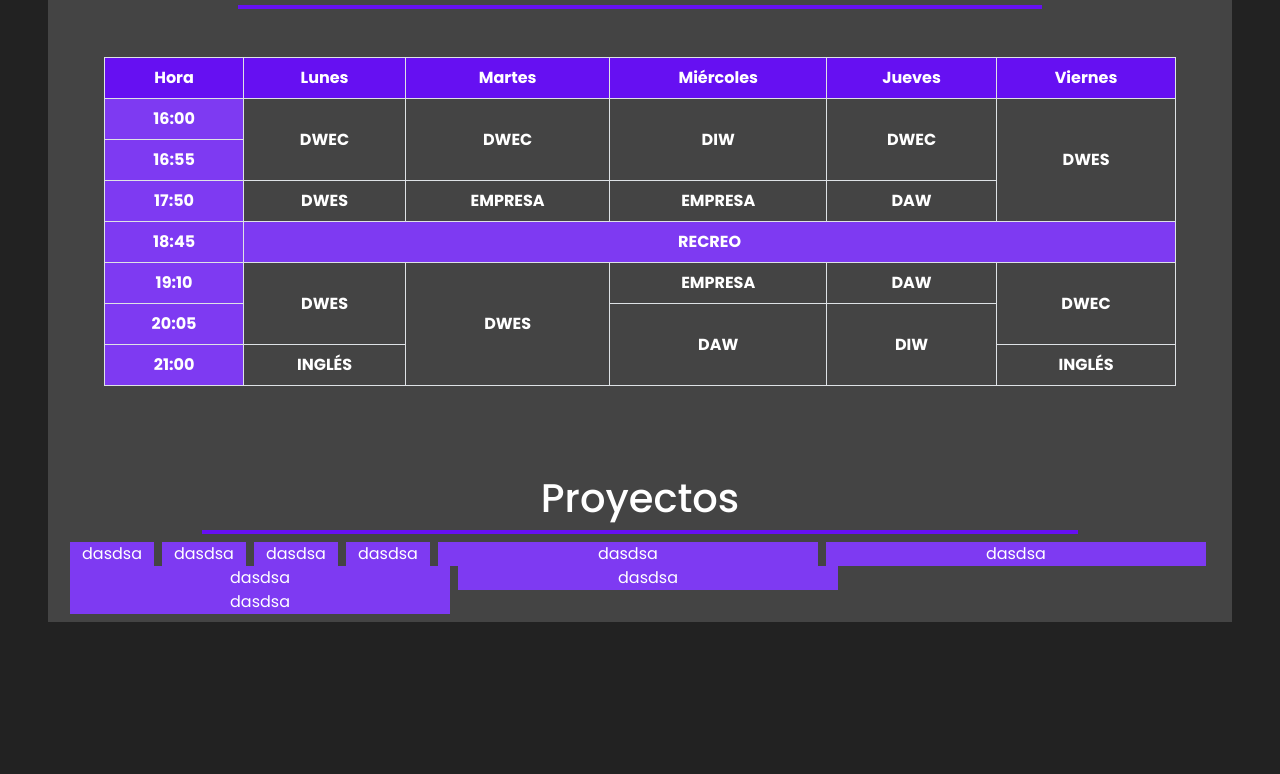
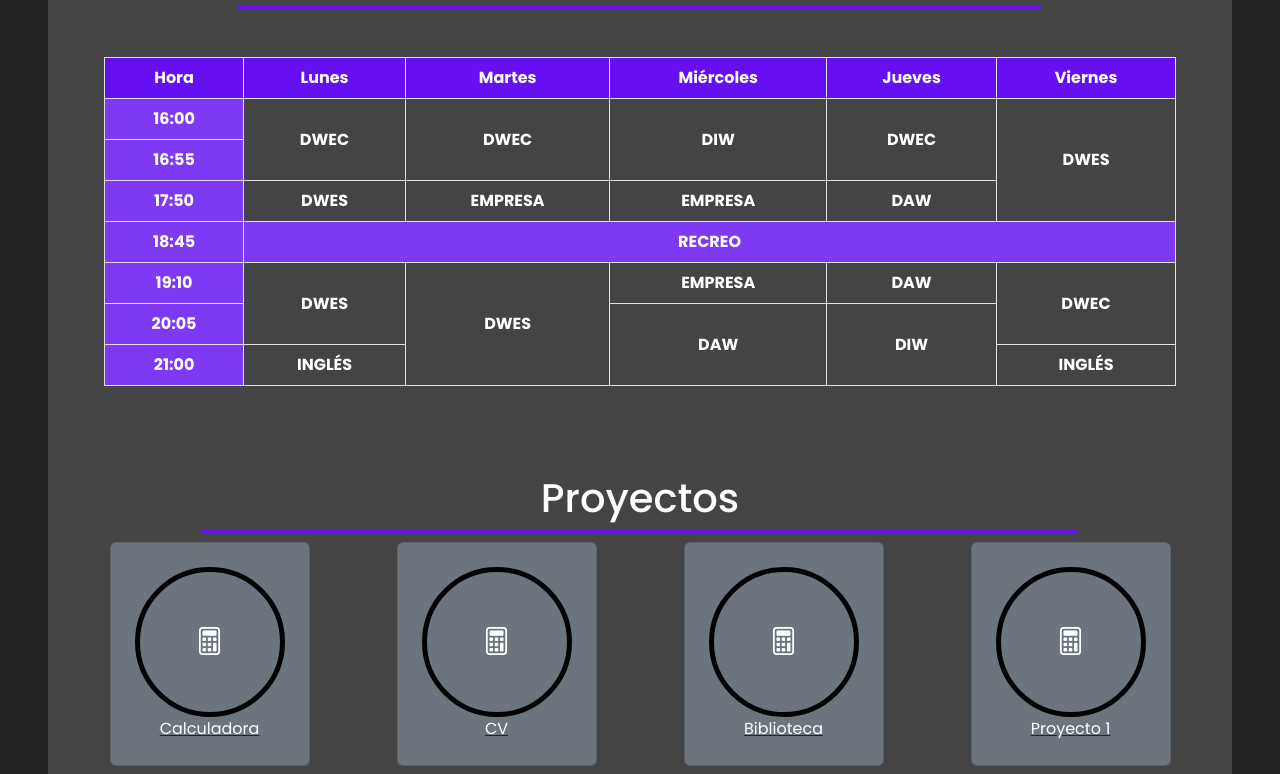
Before and after one commit to Juanma0186/DIW, a plain HTML site: page TEMA_4/PRACTICAS/Practica4_1/index.html in a window 1280 px wide. Shown: the part 787-1561 px from the top of the page. Before the commit the page ends 1409 px from the top, so only its background shows below. Drawn offline with nearby package versions, Linux system fonts and the light colour scheme.

Commit message:
Cambios en los proyectos

```diff
--- a/TEMA_4/PRACTICAS/Practica4_1/index.html
+++ b/TEMA_4/PRACTICAS/Practica4_1/index.html
@@ -85,7 +85,6 @@
                             </p>
                         </div>
                     </div>
-
                     <div class="col-lg-6 p-4 d-flex justify-content-center align-items-center">
                         <div class="rounded-circle overflow-hidden ratio-1x1 border border-black border-5 ">
                             <img src="https://via.placeholder.com/450" alt="Logo" class="img-fluid object-fit-cover ">
@@ -93,9 +92,6 @@
                     </div>
                 </div>
             </div>
-
-
-
 
             <!--Horario-->
             <div class="jm-bg-secondary p-5" id="horario">
@@ -180,45 +176,43 @@
             </div>
 
             <!--Contenido Proyectos-->
-            <div class="container text-center">
-                <div class="row row-cols-3 column-gap-2">
+            <div class="container">
+                <div class="row gap-2 justify-content-around">
+                    <a class="card bg-secondary  d-flex align-items-center justify-content-center flex-column w-auto p-4"
+                        href="https://juanma0186.github.io/Projects/Calculator/">
+                        <div class="rounded-circle overflow-hidden ratio-1x1 border border-black border-5 d-flex align-items-center justify-content-center"
+                            style=" width: 150px;height: 150px;">
+                            <i class="bi bi-calculator text-white fs-3"></i>
+                        </div>
+                        <span class="text-white">Calculadora</span>
+                    </a>
 
-                    <div class="col bg-indigo-light w-auto ">
-                        dasdsa
+                    <a class="card bg-secondary  d-flex align-items-center justify-content-center flex-column w-auto p-4"
+                        href="https://juanma0186.github.io/Projects/CV/">
+                        <div class="rounded-circle overflow-hidden ratio-1x1 border border-black border-5 d-flex align-items-center justify-content-center"
+                            style=" width: 150px;height: 150px;">
+                            <i class="bi bi-calculator text-white fs-3"></i>
+                        </div>
+                        <span class="text-white">CV</span>
+                    </a>
 
-                    </div>
-                    <div class="col bg-indigo-light  w-auto ">
-                        dasdsa
+                    <a class="card bg-secondary  d-flex align-items-center justify-content-center flex-column w-auto p-4"
+                        href="https://juanma0186.github.io/Projects/Library/">
+                        <div class="rounded-circle overflow-hidden ratio-1x1 border border-black border-5 d-flex align-items-center justify-content-center"
+                            style=" width: 150px;height: 150px;">
+                            <i class="bi bi-calculator text-white fs-3"></i>
+                        </div>
+                        <span class="text-white">Biblioteca</span>
+                    </a>
 
-                    </div>
-                    <div class="col bg-indigo-light w-auto ">
-                        dasdsa
-
-                    </div>
-                    <div class="col bg-indigo-light  w-auto ">
-                        dasdsa
-
-                    </div>
-                    <div class="col bg-indigo-light">
-                        dasdsa
-
-                    </div>
-                    <div class="col bg-indigo-light">
-                        dasdsa
-
-                    </div>
-                    <div class="col bg-indigo-light">
-                        dasdsa
-
-                    </div>
-                    <div class="col bg-indigo-light">
-                        dasdsa
-
-                    </div>
-                    <div class="col bg-indigo-light">
-                        dasdsa
-
-                    </div>
+                    <a class="card bg-secondary  d-flex align-items-center justify-content-center flex-column w-auto p-4"
+                        href="https://juanma0186.github.io/Projects/CV/">
+                        <div class="rounded-circle overflow-hidden ratio-1x1 border border-black border-5 d-flex align-items-center justify-content-center"
+                            style=" width: 150px;height: 150px;">
+                            <i class="bi bi-calculator text-white fs-3"></i>
+                        </div>
+                        <span class="text-white">Proyecto 1</span>
+                    </a>
 
                 </div>
             </div>
```
